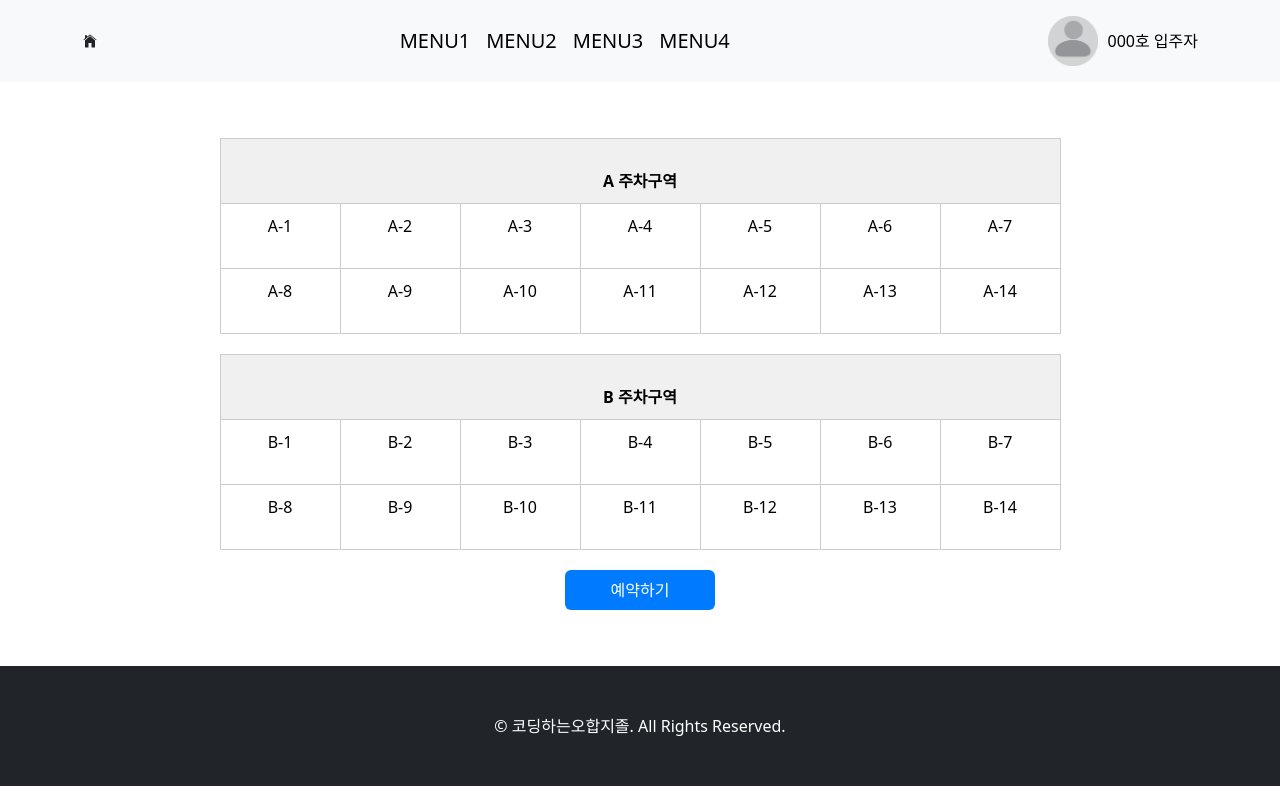
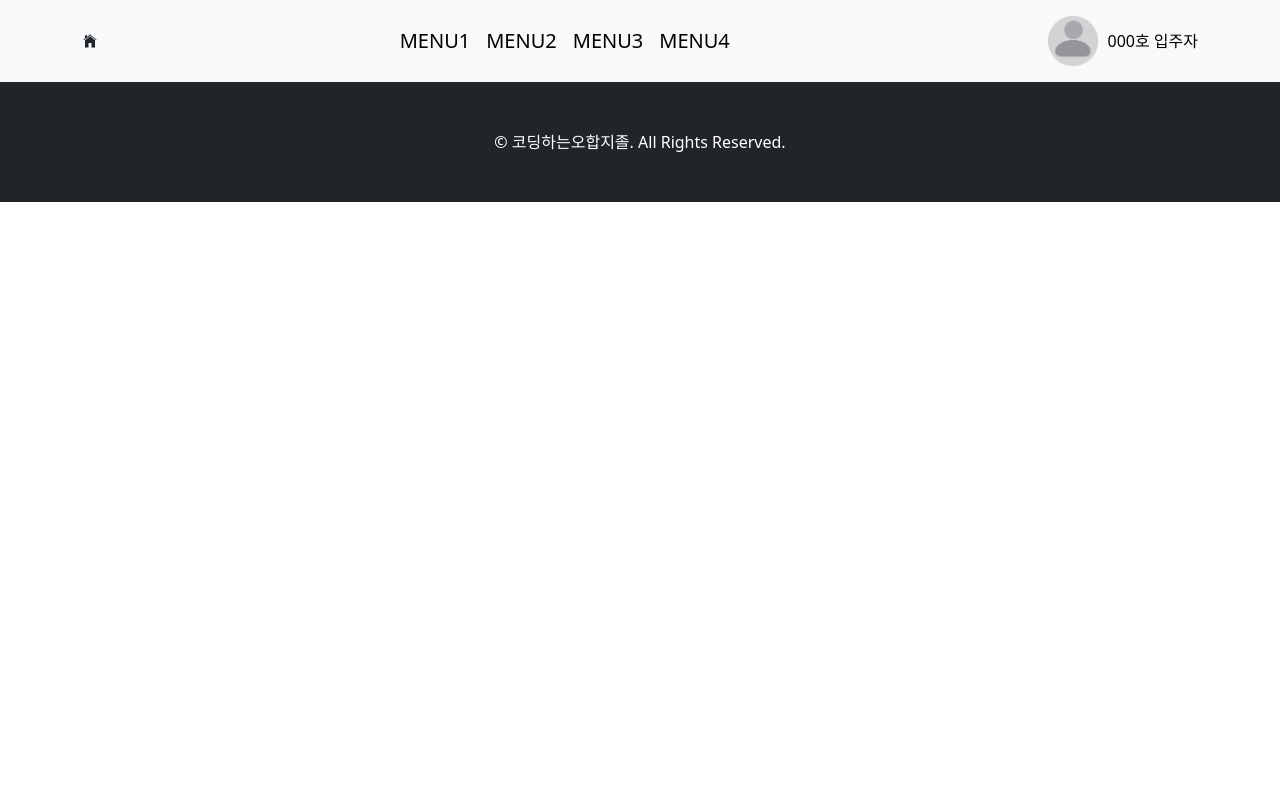
Before and after one commit to Mabinum/HomeConnect, a React (Create React App) app: page /menu4 in a window 1280 px wide. Built offline with nearby package versions, Linux system fonts and the light colour scheme.

Commit message:
24.06.24

```diff
--- a/src/components/Menu4.jsx
+++ b/src/components/Menu4.jsx
@@ -3,7 +3,7 @@ import Car from "../features/ParkingManagement/Car";
 function Menu4() {
   return (
     <>
-      <Car />
+
     </>
   );
 };
--- a/src/features/food/FoodList.jsx
+++ b/src/features/food/FoodList.jsx
@@ -34,7 +34,6 @@ function FoodList() {
                 <StyledTh>제목</StyledTh>
                 <StyledTh>작성일자</StyledTh>
                 <StyledTh>작성자ID</StyledTh>
-
             </tr>
             </thead>
 
```
